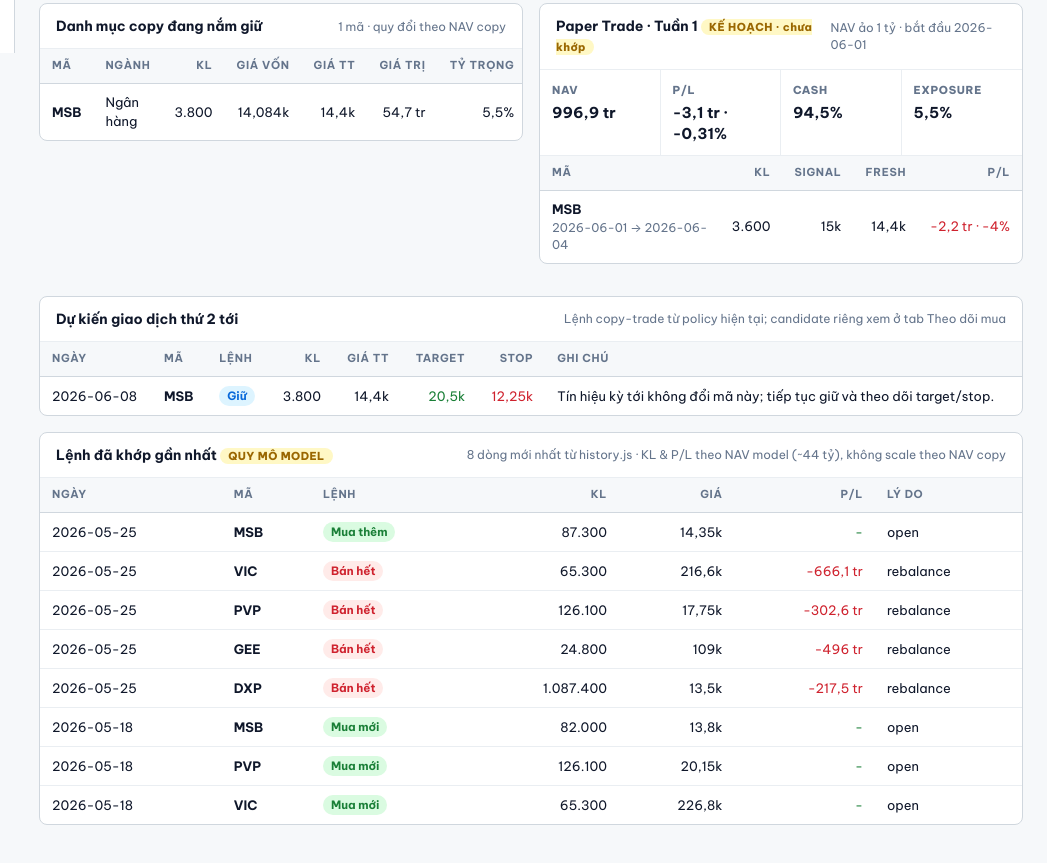
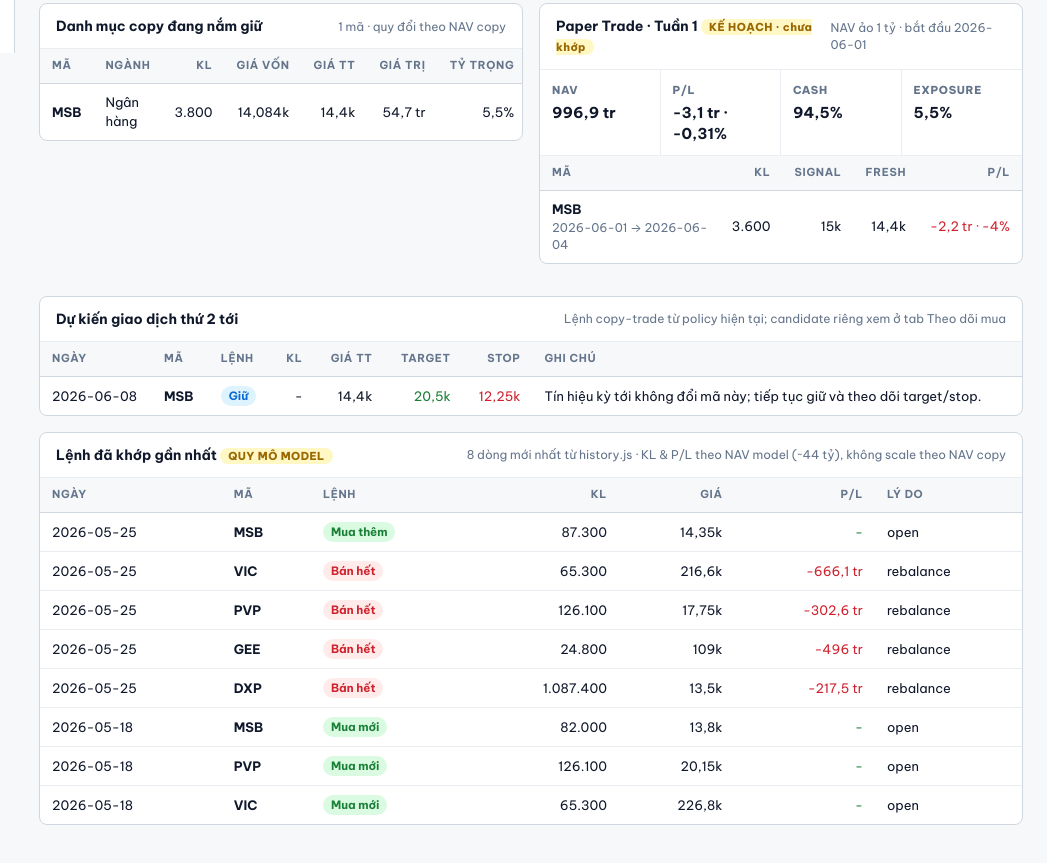
Before and after one commit to anhkhoant94/tradingbot, a plain HTML site: page dashboard/index.html in a window 1280 px wide. Shown: the part 747-1610 px from the top of the page, without its empty margins (233-1280 px from the left). Drawn offline with Linux system fonts and the light colour scheme.

```diff
--- a/dashboard/index.html
+++ b/dashboard/index.html
@@ -139,8 +139,8 @@ function pc(v,d=1){ if(v===null||v===undefined) return '-'; return (Number(v)>0?
 function wp(v,d=1){ if(v===null||v===undefined) return '-'; return f(Number(v),d) + '%'; }
 function cls(v){ return Number(v) >= 0 ? 'pos' : 'neg'; }
 function esc(s){ return String(s??'').replace(/[&<>"']/g,c=>({'&':'&amp;','<':'&lt;','>':'&gt;','"':'&quot;',"'":'&#39;'}[c])); }
-function pill(side){ const raw=String(side||'-'); const s=raw.toUpperCase(); const plain=s.normalize('NFD').replace(/[̀-ͯ]/g,''); const c=plain.includes('MUA')||plain==='BUY'?'buy':plain.includes('BAN')||plain==='SELL'?'sell':plain.includes('BO')||plain.includes('SKIP')?'skip':'hold'; let label=raw; if(plain.includes('MUA THEM')) label='Mua thêm'; else if(plain.includes('MUA MOI')||plain==='BUY') label='Mua mới'; else if(plain.includes('BAN HET')||plain==='SELL') label='Bán hết'; else if(plain.includes('BAN 1 PHAN')) label='Bán 1 phần'; else if(plain.includes('GIU')) label='Giữ'; else if(plain.includes('THEO DOI')) label='Theo dõi'; return `<span class="pill ${c}">${esc(label)}</span>`; }
-function pill(side){ const raw=String(side||'-'); const s=raw.toUpperCase(); const plain=s.normalize('NFD').replace(/[̀-ͯ]/g,''); const c=plain.includes('MUA')||plain==='BUY'?'buy':plain.includes('BAN')||plain==='SELL'?'sell':plain.includes('BO')||plain.includes('SKIP')?'skip':'hold'; let label=raw; if(plain.includes('MUA DU KIEN')) label='Mua dự kiến'; else if(plain.includes('MUA THEM')) label='Mua thêm'; else if(plain.includes('MUA MOI')||plain==='BUY') label='Mua mới'; else if(plain.includes('BAN HET')||plain==='SELL') label='Bán hết'; else if(plain.includes('BAN 1 PHAN')) label='Bán 1 phần'; else if(plain.includes('GIU')) label='Giữ'; else if(plain.includes('THEO DOI')) label='Theo dõi'; return `<span class="pill ${c}">${esc(label)}</span>`; }
+function vnPlain(s){ return String(s||'').normalize('NFD').replace(/[̀-ͯ]/g,'').toUpperCase(); }
+function pill(side){ const raw=String(side||'-'); const plain=vnPlain(raw); const c=plain.includes('MUA')||plain==='BUY'?'buy':plain.includes('BAN')||plain==='SELL'?'sell':plain.includes('BO')||plain.includes('SKIP')?'skip':'hold'; let label=raw; if(plain.includes('MUA DU KIEN')) label='Mua d\u1ef1 ki\u1ebfn'; else if(plain.includes('MUA THEM')) label='Mua th\u00eam'; else if(plain.includes('MUA MOI')||plain==='BUY') label='Mua m\u1edbi'; else if(plain.includes('BAN BOT')) label='B\u00e1n b\u1edbt'; else if(plain.includes('BAN HET')||plain==='SELL') label='B\u00e1n h\u1ebft'; else if(plain.includes('BAN 1 PHAN')) label='B\u00e1n 1 ph\u1ea7n'; else if(plain.includes('GIU')) label='Gi\u1eef'; else if(plain.includes('THEO DOI')) label='Theo d\u00f5i'; return `<span class="pill ${c}">${esc(label)}</span>`; }
 function toggleTheme(){ const h=document.documentElement; h.dataset.theme=h.dataset.theme==='light'?'dark':'light'; renderChart(currentRange); }
 document.querySelectorAll('.nav').forEach(b=>b.addEventListener('click',()=>{ document.querySelectorAll('.nav').forEach(x=>x.classList.toggle('on',x===b)); document.querySelectorAll('.view').forEach(v=>v.classList.toggle('on',v.dataset.view===b.dataset.view)); document.getElementById('crumb').textContent=b.childNodes[1]?.textContent?.trim()||b.textContent.trim(); window.scrollTo(0,0); }));
 function roundLot(x){ return Math.max(0, Math.floor(Number(x || 0) / 100) * 100); }
@@ -154,8 +154,7 @@ document.getElementById('ptGrid').innerHTML = [
 ].map(x=>`<div class="ptbox"><span>${x[0]}</span><b>${x[1]}</b></div>`).join('');
 document.getElementById('paperRows').innerHTML = `<tr><td><strong>${esc(pt.symbol)}</strong><div class="meta">${esc(pt.signalDate)} → ${esc(pt.freshDate)}</div></td><td class="num">${f(pt.shares,0)}</td><td class="num">${f(pt.signalPrice,1)}k</td><td class="num">${f(pt.freshPrice,1)}k</td><td class="num ${cls(pt.positionPnlMil)}">${money(pt.positionPnlMil)} · ${pc(pt.positionPnlPct)}</td></tr>`;
 const planned = D.policy.plannedOrders?.rows || [];
-function renderPlannedRows(navBil=Number(document.getElementById('navInput')?.value)||1){ document.getElementById('plannedRows').innerHTML = planned.length ? planned.map(r=>{ const baseShares=Number(r.orderShares||r.currentCopyShares||r.targetCopyShares||0); const shares=roundLot(baseShares*navBil); return `<tr><td>${esc(r.planDate)}</td><td><strong>${esc(r.symbol)}</strong></td><td>${pill(r.action||r.status)}</td><td class="num">${f(shares,0)}</td><td class="num">${f(r.currentPrice,2)}k</td><td class="num pos">${f(r.targetPrice,2)}k</td><td class="num neg">${f(r.stopPrice,2)}k</td><td>${esc(r.note)}</td></tr>`; }).join('') : '<tr><td colspan="8">Không có lệnh mới.</td></tr>'; }
-function renderPlannedRows(navBil=Number(document.getElementById('navInput')?.value)||1){ document.getElementById('plannedRows').innerHTML = planned.length ? planned.map(r=>{ const baseShares=Number(r.orderShares||r.currentCopyShares||r.targetCopyShares||0); const shares=baseShares>0?roundLot(baseShares*navBil):null; return `<tr><td>${esc(r.displayPlanDate||r.planDate)}</td><td><strong>${esc(r.symbol)}</strong></td><td>${pill(r.action||r.status)}</td><td class="num">${shares===null?'-':f(shares,0)}</td><td class="num">${f(r.currentPrice,2)}k</td><td class="num pos">${f(r.targetPrice,2)}k</td><td class="num neg">${f(r.stopPrice,2)}k</td><td>${esc(r.note)}</td></tr>`; }).join('') : '<tr><td colspan="8">Chưa có mã vào tầm ngắm.</td></tr>'; }
+function renderPlannedRows(navBil=Number(document.getElementById('navInput')?.value)||1){ document.getElementById('plannedRows').innerHTML = planned.length ? planned.map(r=>{ const baseShares=Number(r.orderShares||0); const shares=baseShares>0?roundLot(baseShares*navBil):null; return `<tr><td>${esc(r.displayPlanDate||r.planDate)}</td><td><strong>${esc(r.symbol)}</strong></td><td>${pill(r.action||r.status)}</td><td class="num">${shares===null?'-':f(shares,0)}</td><td class="num">${f(r.currentPrice,2)}k</td><td class="num pos">${f(r.targetPrice,2)}k</td><td class="num neg">${f(r.stopPrice,2)}k</td><td>${esc(r.note)}</td></tr>`; }).join('') : '<tr><td colspan="8">Ch\u01b0a c\u00f3 m\u00e3 v\u00e0o t\u1ea7m ng\u1eafm.</td></tr>'; }
 document.querySelectorAll('.navPreset').forEach(btn=>btn.addEventListener('click',()=>renderCopyForNav(btn.dataset.nav)));
 document.getElementById('navInput').addEventListener('input',e=>renderCopyForNav(e.target.value));
 renderCopyForNav(1);
```
